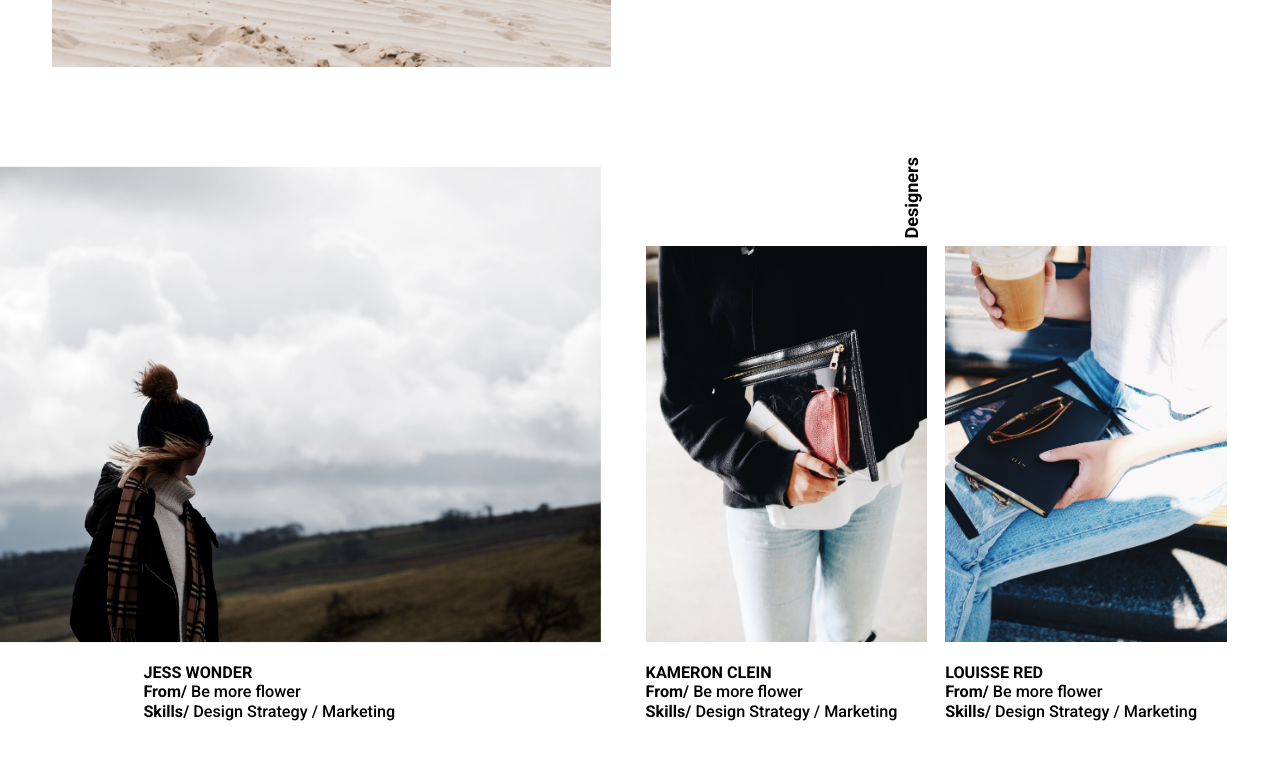
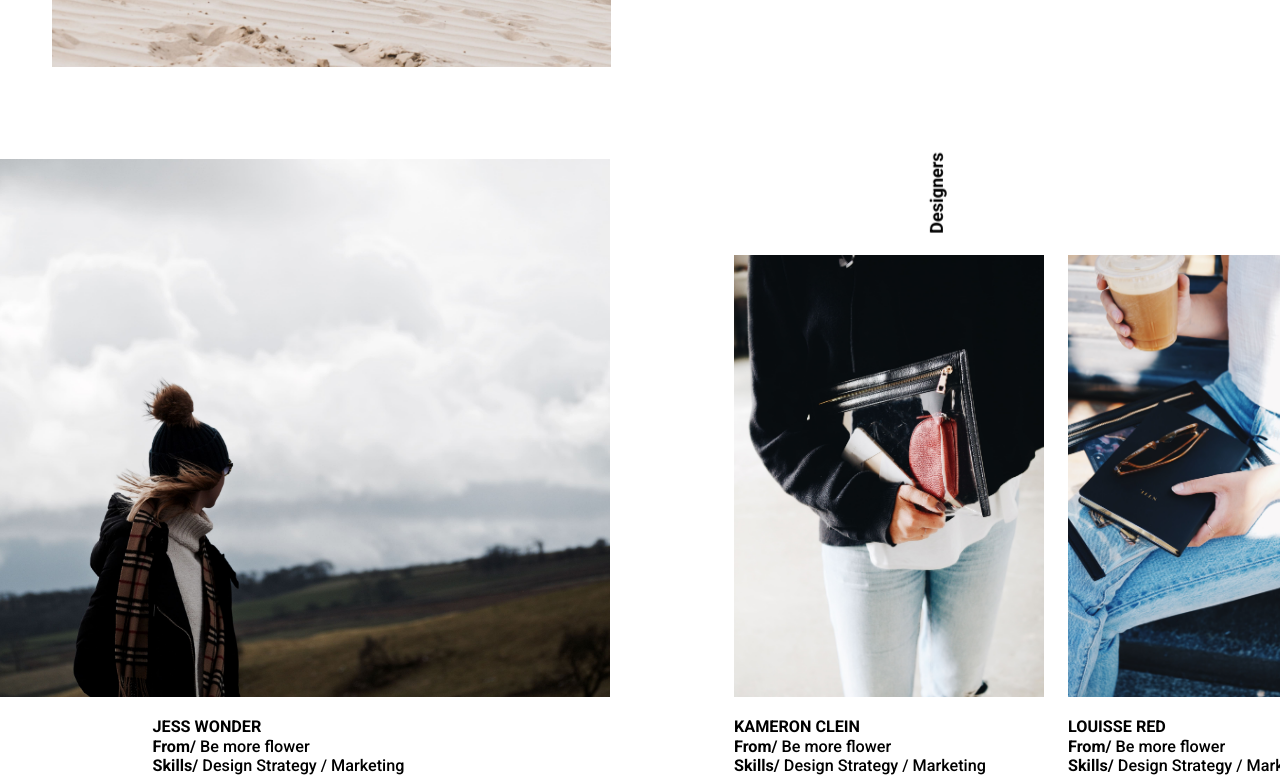
Before and after one commit to vodarum/otus-css-muradov, a plain HTML site: page index.html in a window 1280 px wide. Shown: the part 1552-2331 px from the top of the page. Drawn offline with Linux system fonts and the light colour scheme.

Commit message:
Поправил стили для секции designers

```diff
--- a/assets/css/style.css
+++ b/assets/css/style.css
@@ -191,32 +191,29 @@ main {
 .designers {
     font-size: 1.125rem;
     font-family: 'Roboto', sans-serif;
+    display: flex;
+    align-items: center;
+    justify-content: center;
 }
 
 .designers-title {
     font-size: 1em;
-    transform: rotate(-90deg) translateY(-25px);
+    transform: rotate(-90deg) translateX(350%);
     position: absolute;
-    top: 15%;
+    top: 50%;
     left: 70%;
 }
 
 .designers-flex-container {
-    height: 100%;
-    padding-top: 14%;
     display: flex;
-    overflow-x: scroll;
-}
-
-.designers-item {
-    height: 85%;
-    margin: 0 .5em;
-    flex: 0 0 22%;
+    align-items: baseline;
+    gap: 1.33334em;
+    overflow-x: auto;
 }
 
 .designers-item>img {
-    width: 100%;
-    height: 75%;
+    width: 17.22223em;
+    height: 24.55556em;
     object-fit: cover;
 }
 
@@ -231,13 +228,20 @@ main {
 }
 
 .designers-item_active {
-    margin-right: 5em;
-    flex-basis: 42%;
+    margin: 0 5.55556em;
+}
+
+.designers-item:first-child.designers-item_active {
+    margin: 0 5.55556em 0 0;
+}
+
+.designers-item:last-child.designers-item_active {
+    margin: 0 0 0 5.55556em;
 }
 
 .designers-item_active>img {
-    transform: scale(1.2);
-    transform-origin: bottom;
+    width: 33.88889em;
+    height: 29.88889em;
 }
 
 .designers-item_active>.designers-item-title,
```
